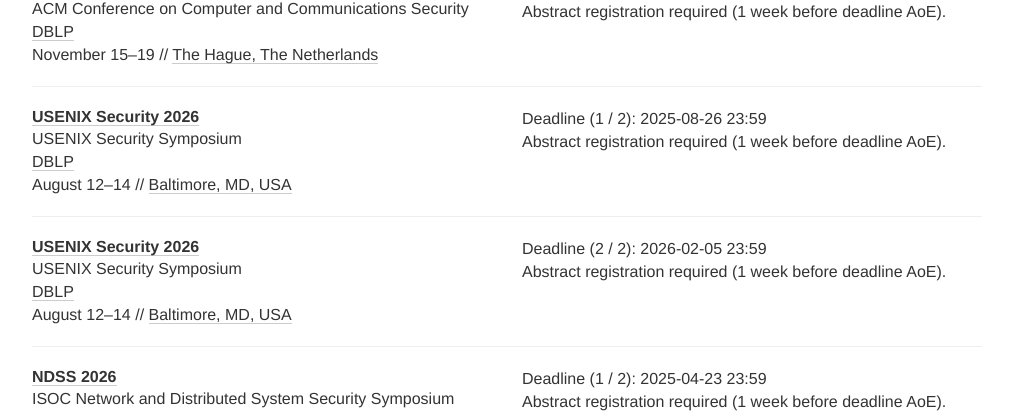
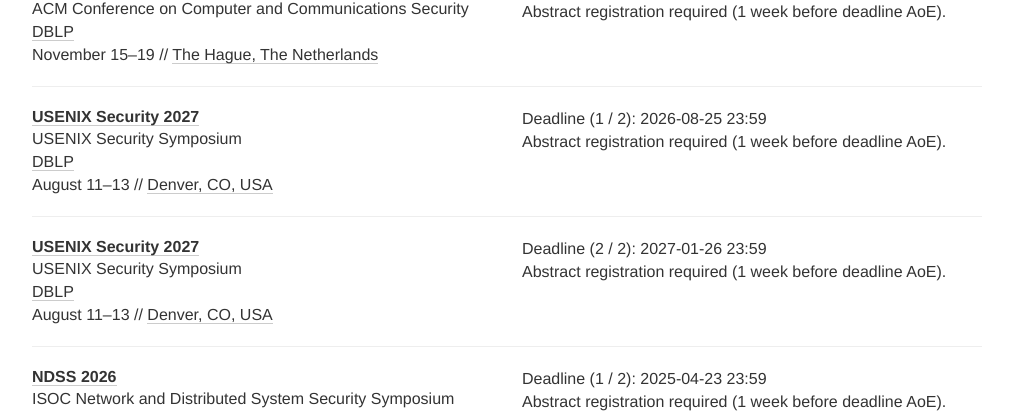
Before and after one commit to sec-deadlines/sec-deadlines.github.io, a Jekyll site: the page built from index.html, in a window 1280 px wide and 900 px high, scrolled down 639 px. Shown: the part 152-565 px from the top of the window, without its empty margins (133-1146 px from the left). Built offline with Jekyll 4.4.1, drawn with Linux system fonts in a browser that asks for light colours; nearby versions of some CDN libraries; comment, search, counter and statistics services are not loaded.

Commit message:
Update USENIX Security'27

```diff
--- a/_data/conferences.yml
+++ b/_data/conferences.yml
@@ -28,15 +28,15 @@
 
 - name: USENIX Security
   description: USENIX Security Symposium
-  year: 2026
-  link: https://www.usenix.org/conference/usenixsecurity26
+  year: 2027
+  link: https://www.usenix.org/conference/usenixsecurity27
   dblp: https://dblp.org/db/conf/uss/index.html
   deadline:
-    - "2025-08-26 23:59"
-    - "2026-02-05 23:59"
+    - "2026-08-25 23:59"
+    - "2027-01-26 23:59"
   comment: Abstract registration required (1 week before deadline AoE).
-  date: "August 12-14"
-  place: Baltimore, MD, USA
+  date: "August 11-13"
+  place: Denver, CO, USA
   tags: [SEC, PRIV, CONF, TOP4]
 
 - name: NDSS
```
